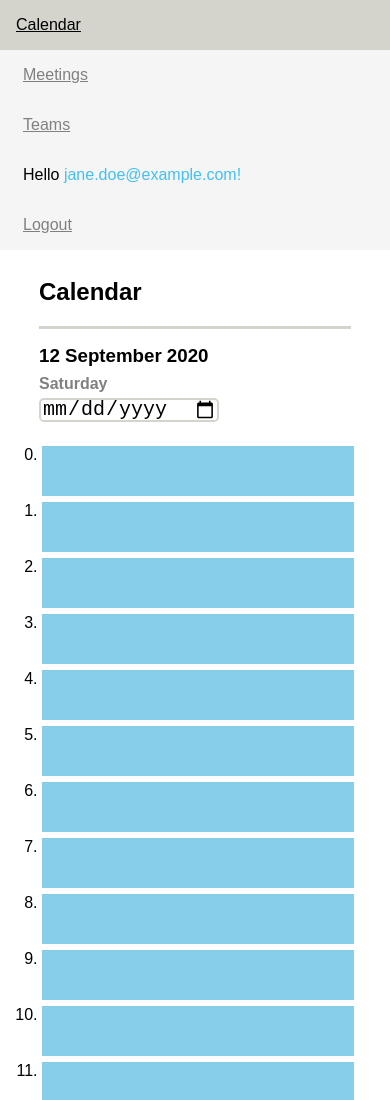
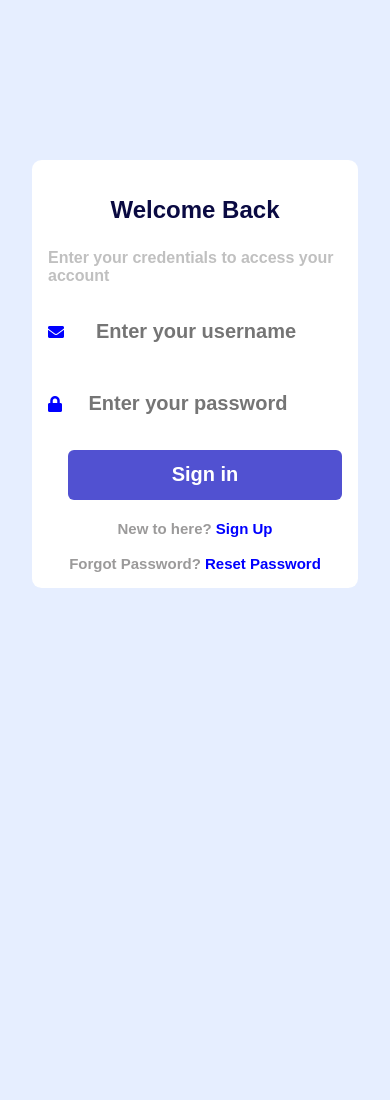
Before and after one commit to revanthreddymaturu/meetinng-01, a plain HTML site: page index.html in a window 390 px wide. Shown: the top 1100 px of the page. After the commit the page ends 844 px from the top, so only its background shows below. Drawn offline with Linux system fonts and the light colour scheme.

Commit message:
files rename

```diff
--- /dev/null
+++ b/index.css
@@ -0,0 +1,132 @@
+body
+{
+    font-family: Arial, Helvetica, sans-serif;
+    background-color: #E6EEFF;
+    margin: 2rem;
+
+}
+.login-page
+{
+  max-width: 65%;
+  margin:5rem;
+  margin-left: 10rem;
+
+
+}
+.login-box
+{
+    max-width: 100%;
+
+    display: flex;
+    flex-direction: column;
+    background-color: white;
+    border-radius: 0.6em;
+    justify-content: center;
+  align-items: center;
+    margin: 2em;
+    padding: 1em;
+
+
+}
+.login-form
+{
+
+    display: flex;
+    flex-direction: column;
+    max-width: 100%;
+
+}
+.login-form input
+{
+   border-radius: 0.3em;
+   border: none;
+   height: 50px;
+   max-width: 80%;
+   margin-bottom: 1em;
+   margin-left: 1em;
+   font-size: 20px;
+
+
+}
+
+::placeholder
+{
+    font-weight: 600;
+}
+#sbmt-btn
+{
+
+    background-color: rgb(81, 81, 209);
+    color: white;
+    font-weight: 600;
+    cursor: pointer;
+    max-width: 100%;
+}
+.sign-up-ask,.forgot-pass
+{
+    font-size: 15px;
+    font-weight: 600;
+    color: rgb(155, 154, 154);
+}
+.sign-up-ask a,.forgot-pass a
+{
+    color: blue;
+}
+h2
+
+{
+    color: rgb(10, 10, 66);
+}
+h4
+{
+    color: silver;
+    margin-top: 0.3em;
+}
+
+@media screen and (max-width:798px)
+{
+
+    .login-page
+{
+  max-width: 100%;
+  margin:4rem 0;
+  margin-top: 10rem;
+
+}
+
+}
+@media screen and (max-width:455px)
+{
+   body
+   {
+       margin: 0%;
+   }
+    .login-page
+{
+  max-width: 100%;
+  margin:4rem 0;
+
+  margin-top: 10rem;
+}
+
+}
+@media screen and (max-width:378px)
+{
+   body
+   {
+       margin: 0%;
+   }
+    .login-page
+{
+  max-width: 100%;
+  margin:4rem 0;
+
+
+}
+.login-box
+{
+    margin: 1rem;
+    margin-top: 10rem;
+}
+
+}
--- a/index.html
+++ b/index.html
@@ -4,204 +4,44 @@
     <meta charset="UTF-8">
     <meta http-equiv="X-UA-Compatible" content="IE=edge">
     <meta name="viewport" content="width=device-width, initial-scale=1.0">
-    <title>Calendar</title>
-    <link rel="stylesheet" href="index-desktop.css">
+    <title>Login</title>
+    <link rel="stylesheet" href="index.css">
+    <link rel="stylesheet" href="https://use.fontawesome.com/releases/v5.15.3/css/all.css" integrity="sha384-SZXxX4whJ79/gErwcOYf+zWLeJdY/qpuqC4cAa9rOGUstPomtqpuNWT9wdPEn2fk" crossorigin="anonymous">
 
 </head>
 <body>
-    <div class="nav-bar">
-        <nav class="nav-bar-nav">
-            <ul class="nav-list">
-                <li>
-                    <a class="nav-link" href="index.html">Calendar</a>
-                </li>
+    <div class="login-page">
+        <div class="login-box">
+            <h2>Welcome Back</h2>
+            <h4>Enter your credentials to access your account</h4>
+            <form action="../public/calendar.html" class="login-form" >
+                <label for="username">
 
-                <li>
-                    <a class="nav-link" href="meetings.html">Meetings</a>
+                </label>
+                <span>  <i style="color: blue;" class="fas fa-envelope fa-1x"></i>  <input type="email" id="username" required placeholder=" Enter your username" name="username">
 
-                </li>
+                </span>
 
-                <li>
-                    <a class="nav-link" href="teams.html"> Teams</a>
-                </li>
+                <label for="passwd">
 
-                <li>
-Hello <span class="user-name-nav" style="color: rgb(67, 192, 241);" >jane.doe@example.com!</span>
-                </li>
+                </label>
+               <span><i style="color: blue;" class="fas fa-lock fa-1x"></i> <input type="password" id="passwd" placeholder="Enter your password" required name="passwd"></span>
 
-                <li>
-                    <a class="nav-link" href="#"> Logout</a>
 
-                </li>
-            </ul>
+                <label for="sbmt-btn"></label>
+                <input type="submit" id="sbmt-btn" value="Sign in" >
+            </form>
 
-        </nav>
+            <div class="sign-up-ask">
+                New to here? <a>Sign Up </a>
+            </div>
+            <br>
+            <div class="forgot-pass">
+                Forgot Password? <a>Reset Password</a>
+            </div>
+        </div>
+
     </div>
 
-    <div class="body-part">
-        <div class="body-heading">
-            <h2>Calendar</h2>
-        </div>
-
-        <div class="sub-head">
-            <div class="sub-list">
-                <ul class="sub-l1">
-                    <li>
-                       <h3 style="margin: 0%;"> 12 September 2020</h3>
-                    </li>
-
-                    <li style="color: gray; font-weight: 900;">
-                        Saturday
-                    </li>
-                </ul>
-
-            </div>
-
-            <div class="sub-l2">
-                <label for="date-set">
-
-                </label>
-                <input type="date" class="date-set" id="date-set">
-            </div>
-
-
-        </div>
-
-        <div class="task-list">
-            <div class="task">
-
-
-            </div>
-
-            <div class="task">
-
-
-            </div>
-
-            <div class="task">
-
-
-            </div>
-
-            <div class="task">
-
-
-            </div>
-
-            <div class="task">
-
-
-            </div>
-
-
-            <div class="task">
-
-
-            </div>
-
-
-            <div class="task">
-
-
-            </div>
-
-
-
-            <div class="task">
-
-
-            </div>
-        </div>
-    </div>
-
-    <div class="tasks-part">
-        <ol class="task-list" start="0">
-            <li class="tasks">
-
-            </li>
-            <li class="tasks">
-
-            </li>
-            <li class="tasks">
-
-            </li>
-            <li class="tasks">
-
-            </li>
-            <li class="tasks">
-
-            </li>
-            <li class="tasks">
-
-            </li>
-            <li class="tasks">
-
-            </li>
-            <li class="tasks">
-
-            </li>
-            <li class="tasks">
-
-            </li>
-            <li class="tasks">
-
-            </li>
-            <li class="tasks">
-
-            </li>
-            <li class="tasks">
-
-            </li>
-            <li class="tasks">
-
-            </li>
-            <li class="tasks">
-
-            </li>
-            <li class="tasks">
-
-            </li>
-            <li class="tasks">
-
-            </li>
-            <li class="tasks">
-
-            </li>
-            <li class="tasks">
-
-            </li>
-            <li class="tasks">
-
-            </li>
-            <li class="tasks">
-
-            </li>
-            <li class="tasks">
-
-            </li>
-            <li class="tasks">
-
-            </li>
-            <li class="tasks">
-
-            </li>
-            <li class="tasks">
-
-            </li>
-            <li class="tasks">
-
-            </li>
-            <li class="tasks">
-
-            </li>
-            <li class="tasks">
-
-            </li>
-            <li class="tasks">
-
-            </li>
-
-        </ol>
-    </div>
 </body>
 </html>
```
Also changed, not shown: calendar.html (added, +207 -0 lines), meetings-add.html (+1 -1 lines), meetings.html (+1 -1 lines), teams.html (+1 -1 lines), calendar-desktop.css (renamed from index-desktop.css), index-signup.css (added), index-signup.html (added), 1 other file.
